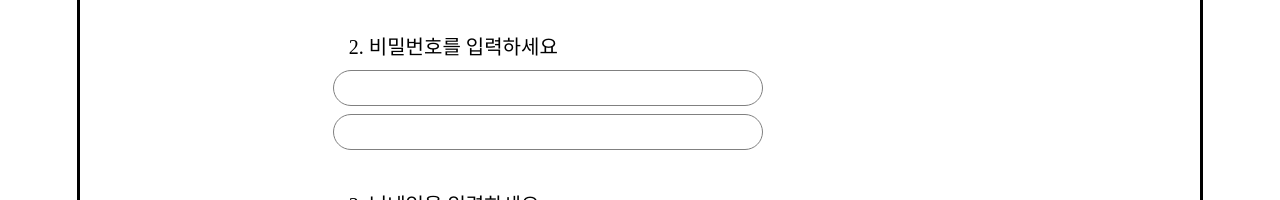
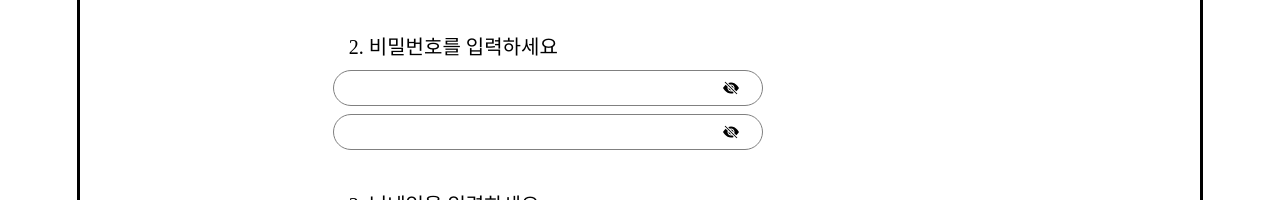
Before and after one commit to prgrms-fe-devcourse/FEDC4_Angola_NaYoung, a React (Vite) app: page / in a window 1280 px wide. Shown: the part 266-466 px from the top of the page. Built offline with nearby package versions, Linux system fonts and the light colour scheme; no server answers.

Commit message:
feat: #27 - SignUp 페이지 비밀번호 visible/invisible 기능 추가

```diff
--- a/src/pages/SignUp/index.tsx
+++ b/src/pages/SignUp/index.tsx
@@ -1,5 +1,5 @@
 import { ChangeEvent, FormEvent, useState } from 'react';
-import { BsCheckAll } from 'react-icons/bs';
+import { BsCheckAll, BsFillEyeFill, BsFillEyeSlashFill } from 'react-icons/bs';
 import { useNavigate } from 'react-router-dom';
 import styled from '@emotion/styled';
 import { useFetchSignUp } from '@apis/auth';
@@ -16,6 +16,8 @@ const SignUp = () => {
     useState(false);
   const [isDuplicatedFullNameChecked, setIsDuplicatedFullNameChecked] =
     useState(false);
+  const [isPasswordShown, setIsPasswordShown] = useState(false);
+  const [isPasswordConfirmShown, setIsPasswordConfirmShown] = useState(false);
   const { signUp, isSignUpSuccess, isSignUpError } = useFetchSignUp();
   const { usersData, isUsersError } = useFetchUsers();
 
@@ -66,6 +68,13 @@ const SignUp = () => {
       alert('사용할 수 있는 닉네임입니다.');
       setIsDuplicatedFullNameChecked(true);
     }
+  };
+
+  const onClickPasswordShown = () => {
+    setIsPasswordShown(!isPasswordShown);
+  };
+  const onClickPasswordConfirmShown = () => {
+    setIsPasswordConfirmShown(!isPasswordConfirmShown);
   };
 
   const onSubmit = (e: FormEvent) => {
@@ -127,13 +136,29 @@ const SignUp = () => {
           <Wrapper>
             <Label>2. 비밀번호를 입력하세요</Label>
             <InputWrapper>
-              <Input onChange={onChangePassword} />
+              <Input
+                type={isPasswordShown ? 'text' : 'password'}
+                onChange={onChangePassword}
+              />
+              {isPasswordShown ? (
+                <VisibleEyeIcon onClick={onClickPasswordShown} />
+              ) : (
+                <InvisibleEyeIcon onClick={onClickPasswordShown} />
+              )}
             </InputWrapper>
             <InputWarning style={{ display: password ? `none` : 'block' }}>
               비밀번호를 입력해주세요.
             </InputWarning>
             <InputWrapper>
-              <Input onChange={onChangePasswordConfirm} />
+              <Input
+                type={isPasswordConfirmShown ? 'text' : 'password'}
+                onChange={onChangePasswordConfirm}
+              />
+              {isPasswordConfirmShown ? (
+                <VisibleEyeIcon onClick={onClickPasswordConfirmShown} />
+              ) : (
+                <InvisibleEyeIcon onClick={onClickPasswordConfirmShown} />
+              )}
             </InputWrapper>
             <InputWarning
               style={{ display: passwordConfirm ? `none` : 'block' }}>
@@ -265,8 +290,24 @@ const DuplicatedCheckBtn = styled.button`
 
 const DoubleCheckIcon = styled(BsCheckAll)`
   position: absolute;
-  right: 1rem;
+  right: 1.5rem;
   top: 50%;
   transform: translate(0, -50%);
   color: #00e676;
 `;
+
+const VisibleEyeIcon = styled(BsFillEyeFill)`
+  position: absolute;
+  right: 1.5rem;
+  top: 50%;
+  transform: translate(0, -50%);
+  cursor: pointer;
+`;
+
+const InvisibleEyeIcon = styled(BsFillEyeSlashFill)`
+  position: absolute;
+  right: 1.5rem;
+  top: 50%;
+  transform: translate(0, -50%);
+  cursor: pointer;
+`;
```
